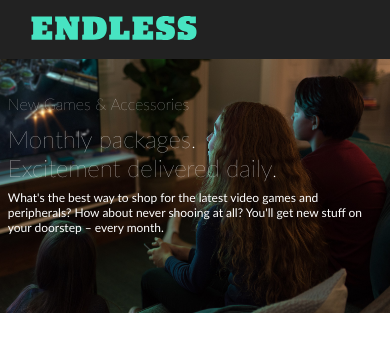
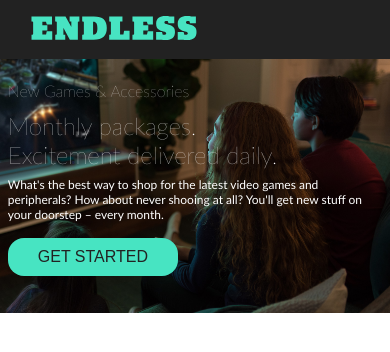
Before and after one commit to Ryan-T-Case/endless, a React (Create React App) app: page / in a window 390 px wide. Shown: the top 352 px of the page. Built offline with nearby package versions, Linux system fonts and the light colour scheme.

Commit message:
Added Button and mobile styles up to 520px

```diff
--- a/src/components/Banner/Banner.jsx
+++ b/src/components/Banner/Banner.jsx
@@ -1,8 +1,13 @@
 import React from "react"
 
+import { Button } from "../../components"
 import "./index.css"
 
 export const Banner = () => {
+    const handleClickGetStarted = () => {
+        // TODO: A click event would need to be added here
+    }
+
     return (
         <div className="banner">
             <div className="banner-container text-white">
@@ -14,6 +19,7 @@ export const Banner = () => {
                     peripherals? How about never shooing at all? You'll get new
                     stuff on your doorstep &ndash; every month.
                 </p>
+                <Button label="Get Started" onClick={handleClickGetStarted} />
             </div>
         </div>
     )
--- a/src/components/Banner/index.css
+++ b/src/components/Banner/index.css
@@ -35,6 +35,7 @@
     .top-heading {
         font-size: 1rem;
         line-height: 1.5rem;
+        margin-top: 0;
         margin-bottom: 0.5rem;
     }
 
@@ -45,6 +46,7 @@
     .paragraph {
         font-size: 0.75rem;
         padding-right: 2%;
+        margin-bottom: 1rem;
     }
 }
 
--- /dev/null
+++ b/src/components/Button/Button.jsx
@@ -0,0 +1,15 @@
+import React from "react"
+
+import "./index.css"
+
+export const Button = ({ label, onClick }) => {
+    const labelToUpperCase = () => {
+        return label.toUpperCase()
+    }
+
+    return (
+        <button className="button-primary" onClick={onClick}>
+            {labelToUpperCase()}
+        </button>
+    )
+}
--- /dev/null
+++ b/src/components/Button/index.css
@@ -0,0 +1,28 @@
+.button-primary {
+    background-color: #47e4c2;
+    color: #222222;
+    border: none;
+    border-radius: 16px;
+}
+
+.button-primary:hover {
+    background-color: #ffffff;
+    color: #222222;
+}
+
+.button-primary:active {
+    background-color: #e44769;
+    color: #222222;
+}
+
+.button-primary:focus {
+    outline: none;
+    box-shadow: 0 0 0 2pt #222222;
+}
+
+@media screen and (max-width: 520px) {
+    .button-primary {
+        font-size: 1rem;
+        padding: 10px 30px;
+    }
+}
--- /dev/null
+++ b/src/components/Button/index.js
@@ -0,0 +1 @@
+export * from "./Button"
--- a/src/components/index.js
+++ b/src/components/index.js
@@ -1,3 +1,4 @@
 export * from "./icon"
 export * from "./TopBar"
 export * from "./Banner"
+export * from "./Button"
```
